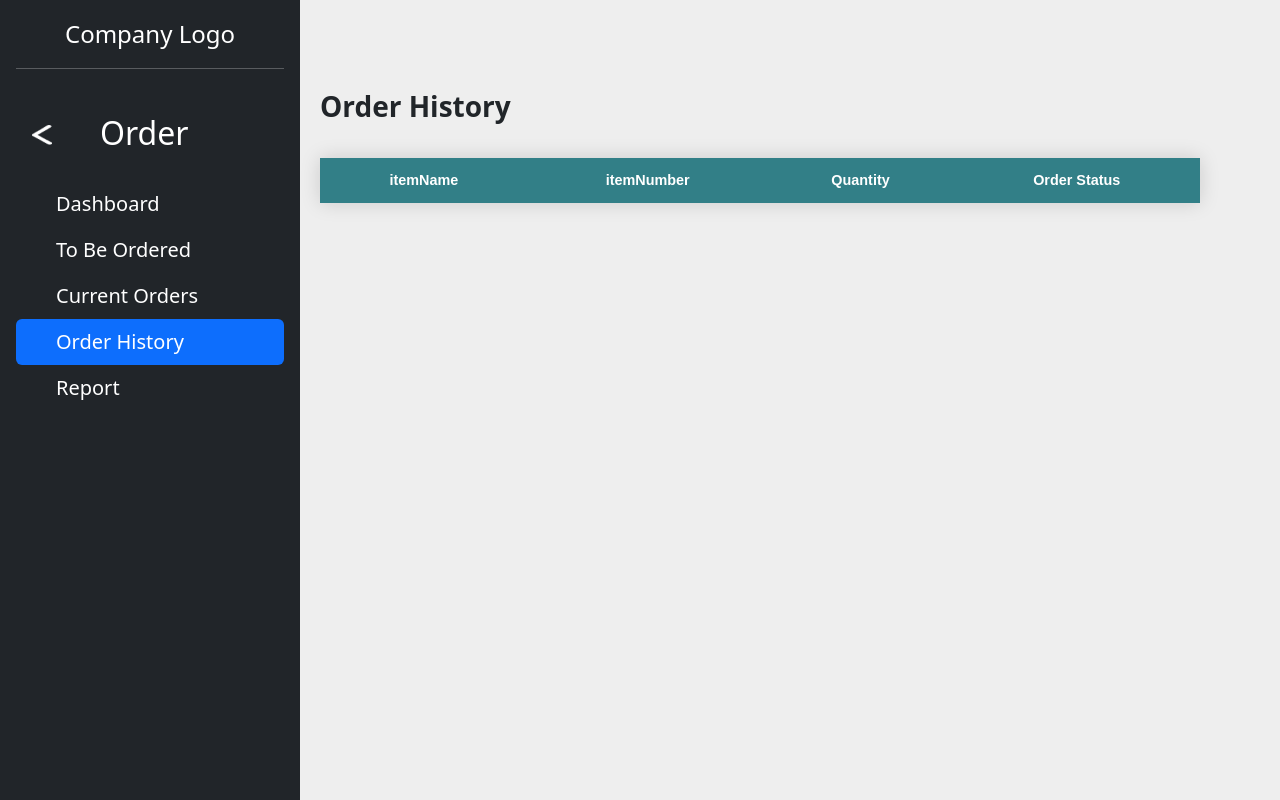
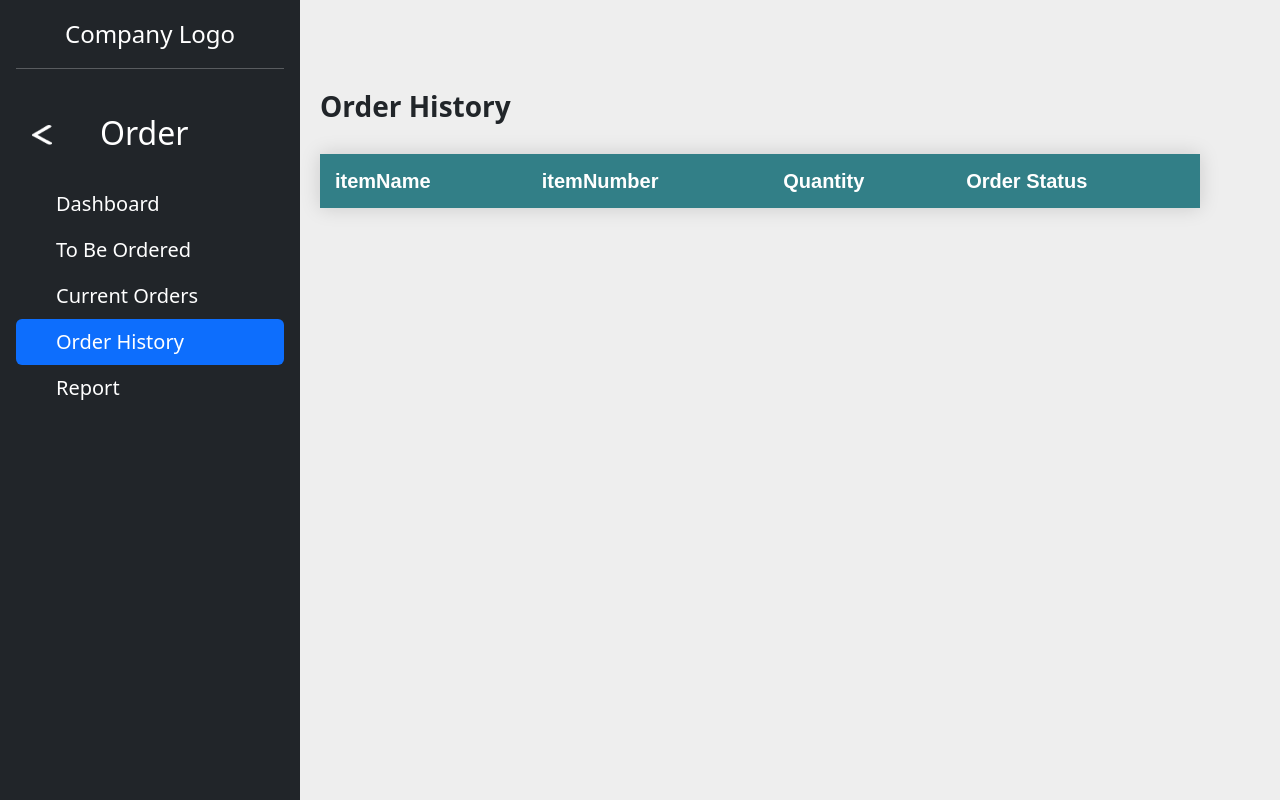
Before and after one commit to k-rashmina/Dinanga-Enterprises, a React (Vite) app in the folder DE-frontend/: page /admin/order/orderhistory in a window 1280 px wide. Shown: the top 800 px of the page. Built offline with nearby package versions, Linux system fonts and the light colour scheme.

Commit message:
CODE UPDATED

```diff
--- a/DE-frontend/src/components/order/OnGoingOrders.css
+++ b/DE-frontend/src/components/order/OnGoingOrders.css
@@ -22,7 +22,8 @@
 
 }
 .styled-table tbody tr:last-of-type{
-    border-bottom: 2px solid ;
+    border-bottom: 2px solid
+    ;
 }
 .btn{
     border: none;
@@ -54,3 +55,13 @@
 .button-cell button {
     margin-right: 5px;
   }
+  .btn-save{
+    background-color:#00ADB5;
+    border-radius: 10px;
+    color:white;
+ }
+ .btn-cancel{
+     background-color: #FF0000;
+     border-radius: 100px;
+     color: white;
+ }
--- a/DE-frontend/src/components/order/OnGoingOrders.jsx
+++ b/DE-frontend/src/components/order/OnGoingOrders.jsx
@@ -110,11 +110,11 @@ const OnGoingOrders = () => {
   };
 
   return (
-    <div style={{ marginTop: "90px" }}>
+    <div style={{ marginTop: "90px", maxWidth: '1500px', overflow: 'scroll'}}>
       <h3 style={{ marginBottom: "30px", marginLeft: "20px", fontWeight: "bold" }}>
         Current Orders
       </h3>
-      <table className="styled-table" style={{ width: "200%", marginLeft: "20px", marginRight: "20px" }}>
+      <table className="styled-table" style={{ marginLeft: "20px", marginRight: "20px", height:'900px',fontSize:"20px"}}>
         <thead>
           <tr>
             <th>itemName</th>
--- a/DE-frontend/src/components/order/OrderHistory.jsx
+++ b/DE-frontend/src/components/order/OrderHistory.jsx
@@ -2,18 +2,20 @@ import React from 'react'
 
 function OrderHistory() {
   return (
-    <div style={{ marginTop: "90px" }}>
-    <h3 style={{ marginBottom: "10px", marginLeft: "20px", fontWeight: "bold" }}>Order History</h3><br />
-    <table className="styled-table" style={{ marginLeft: "20px", width: "calc(100% - 20px)", marginRight: "20px" }}>
+    <div style={{ marginTop: "90px", maxWidth: '1500px'}}>
+    <h3 style={{ marginBottom: "30px", marginLeft: "20px", fontWeight: "bold" }}>
+      Order History
+    </h3>
+    <table className="styled-table" style={{ marginLeft: "20px", marginRight: "20px", height:'20px',fontSize:"20px",width:"300%",justifyContent:"center"}}>
       <thead>
         <tr>
-          <th style={{ textAlign: "center" }}>itemName</th>
-          <th style={{ textAlign: "center" }}>itemNumber</th>
-          <th style={{ textAlign: "center" }}>Quantity</th>
-          <th style={{ textAlign: "center" }}>Order Status</th>
+          <th>itemName</th>
+          <th>itemNumber</th>
+          <th>Quantity</th>
+          <th>Order Status</th>
 
-          </tr>
-          </thead>
+        </tr>
+      </thead>
           </table>
           </div>
   )
--- a/DE-frontend/src/components/order/OrderPlacement.jsx
+++ b/DE-frontend/src/components/order/OrderPlacement.jsx
@@ -165,11 +165,12 @@ function OrderPlacement() {
       <Container
         fluid
         style={{
-          minHeight: "120vh",
+          minHeight: "100vh",
           backgroundColor: "#191B1A",
           alignItems: "center",
           display: "flex",
           justifyContent: "center",
+          fontSize:"20px",
         }}
       >
         <Row
@@ -188,7 +189,7 @@ function OrderPlacement() {
             >
               <Row>
                 <Col md={6} className="d-flex flex-column">
-                  <h3 style={{ marginBottom: "20px", fontWeight: "bold" }}>
+                  <h3 style={{ marginBottom: "10px", fontWeight: "bold" }}>
                     Order Placement
                   </h3>
                   <Form.Group className="mb-3">
--- a/DE-frontend/src/components/order/ToBeOrdered.jsx
+++ b/DE-frontend/src/components/order/ToBeOrdered.jsx
@@ -13,17 +13,19 @@ function ToBeOrdered() {
   }, []);
 
   return (
-    <div style={{ marginTop: "90px",marginLeft:"20px",marginRight:"20px", width: "97%", display: "flex", justifyContent: "center" }}>
+    <div style={{ marginTop: "90px", marginLeft: "10px", width: "97%", display: "flex", justifyContent: "flex-start" }}>
       <div style={{ width: "100%", maxWidth: "1200px" }}>
-        <h3 style={{ marginBottom: "20px", fontWeight: "bold" }}>To Be Ordered</h3>
-        <table className="styled-table" style={{ width: "100%", minWidth: "100%" }}>
+      <h3 style={{ marginBottom: "30px", marginLeft: "10px", fontWeight: "bold" }}>
+        To Be Ordered
+      </h3>
+        <table className="styled-table" style={{ width: "50%", minWidth: "100%" ,fontSize:"20px"}}>
           <thead>
             <tr>
               <th style={{ textAlign: "center" }}>itemName</th>
               <th style={{ textAlign: "center" }}>itemNumber</th>
               <th style={{ textAlign: "center" }}>Available Quantity</th>
               <th style={{ textAlign: "center" }}>Reorder Level</th>
-              <th style={{ textAlign: "center" }}>itemPrice</th>
+              <th style={{ textAlign: "center" }}>itemPrice(RS)</th>
               <th style={{ textAlign: "center" }}>Status</th>
             </tr>
           </thead>
```
Also changed, not shown: 1 other file (tests, documents, lock files or other folders).
